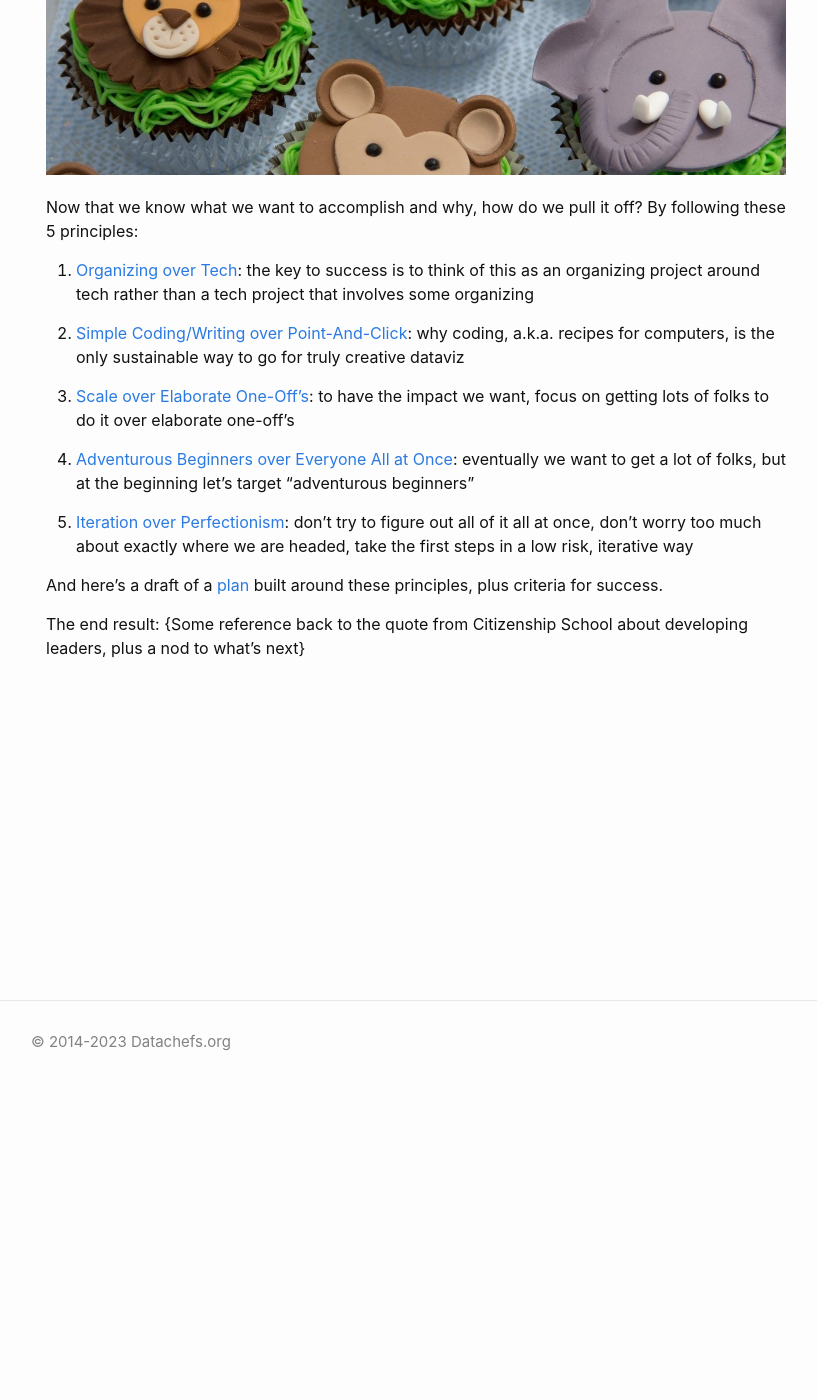
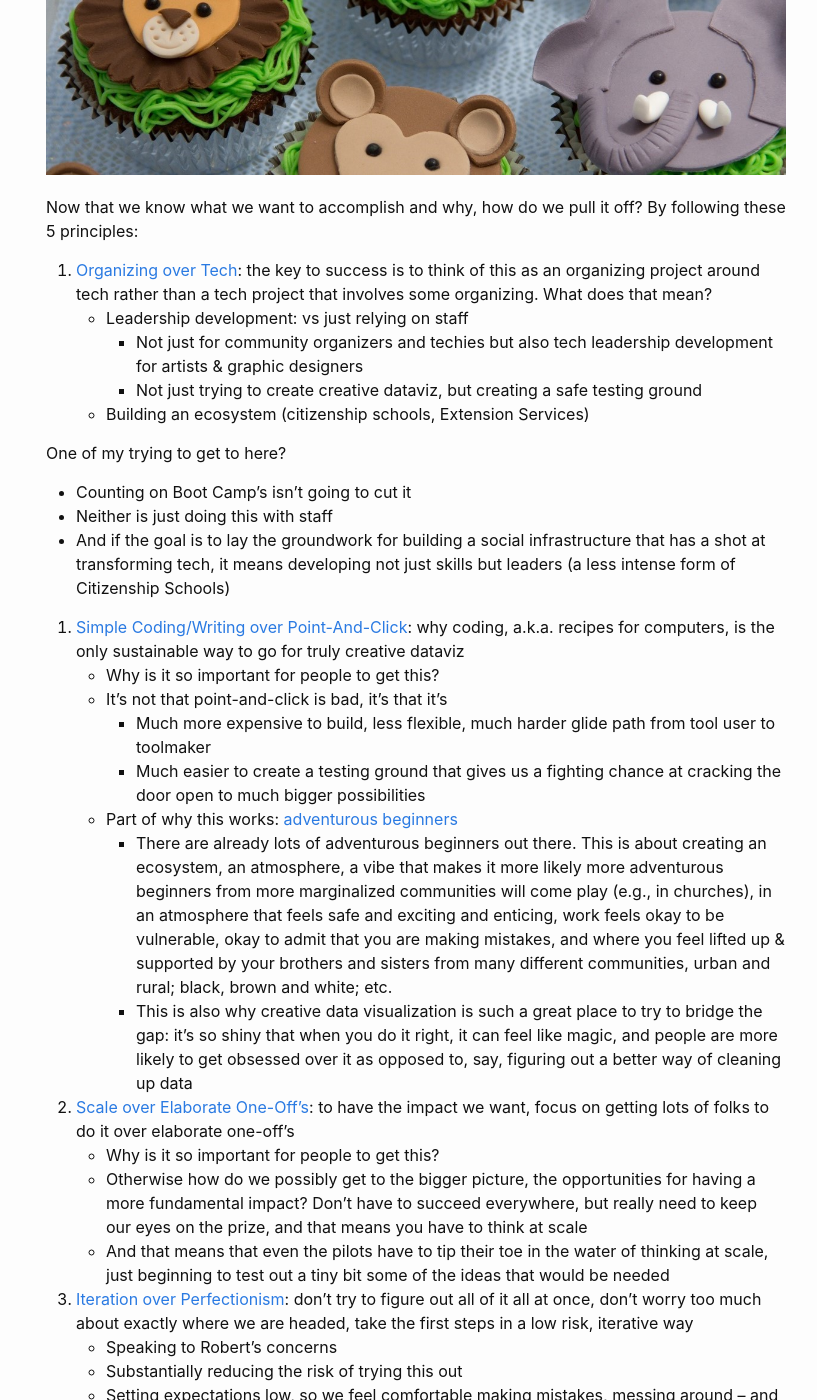
Before and after one commit to datachefs/cdv-notes, a Jekyll site: the page built from pages/how.md, in a window 1280 px wide and 1400 px high, scrolled down 317 px. Shown: the whole window, without its empty margins (224-1041 px from the left). Built offline with Jekyll 4.4.1, drawn with Linux system fonts in a browser that asks for light colours; some of the changed text lies outside the part shown.

Commit message:
Revamp how

```diff
--- a/pages/how.md
+++ b/pages/how.md
@@ -7,17 +7,37 @@ image: cupcakes-animals.jpg
 
 Now that we know what we want to accomplish and why, how do we pull it off? By following these 5 principles:
 
-1. [Organizing over Tech](/pages/how/organizing/organizing.html): the key to success is to think of this as an organizing project around tech rather than a tech project that involves some organizing
+1. [Organizing over Tech](/pages/how/organizing/organizing.html): the key to success is to think of this as an organizing project around tech rather than a tech project that involves some organizing. What does that mean?
+- Leadership development: vs just relying on staff
+  - Not just for community organizers and techies but also tech leadership development for artists & graphic designers
+  - Not just trying to create creative dataviz, but creating a safe testing ground
+- Building an ecosystem (citizenship schools, Extension Services)
+
+One of my trying to get to here?
+- Counting on Boot Camp's isn't going to cut it
+- Neither is just doing this with staff
+- And if the goal is to lay the groundwork for building a social infrastructure that has a shot at transforming tech, it means developing not just skills but leaders (a less intense form of Citizenship Schools)
+
 
 2. [Simple Coding/Writing over Point-And-Click](/pages/how/coding-writing/coding-writing.html):
 why coding, a.k.a. recipes for computers, is the only sustainable way to go for truly creative dataviz
+- Why is it so important for people to get this?
+- It's not that point-and-click is bad, it's that it's
+  - Much more expensive to build, less flexible, much harder glide path from tool user to toolmaker
+  - Much easier to create a testing ground that gives us a fighting chance at cracking the door open to much bigger possibilities
+- Part of why this works: [adventurous beginners](/pages/how/adventurous-beginners/adventurous-beginners.html)
+  - There are already lots of adventurous beginners out there. This is about creating an ecosystem, an atmosphere, a vibe that makes it more likely more adventurous beginners from more marginalized communities will come play (e.g., in churches), in an atmosphere that feels safe and exciting and enticing, work feels okay to be vulnerable, okay to admit that you are making mistakes, and where you feel lifted up & supported by your brothers and sisters from many different communities, urban and rural; black, brown and white; etc.
+  - This is also why creative data visualization is such a great place to try to bridge the gap: it's so shiny that when you do it right, it can feel like magic, and people are more likely to get obsessed over it as opposed to, say, figuring out a better way of cleaning up data
 
 3. [Scale over Elaborate One-Off's](/pages/how/scale/scale.html): to have the impact we want, focus on getting lots of folks to do it over elaborate one-off's
+- Why is it so important for people to get this?
+- Otherwise how do we possibly get to the bigger picture, the opportunities for having a more fundamental impact? Don't have to succeed everywhere, but really need to keep our eyes on the prize, and that means you have to think at scale
+- And that means that even the pilots have to tip their toe in the water of thinking at scale, just beginning to test out a tiny bit some of the ideas that would be needed
 
-4. [Adventurous Beginners over Everyone All at Once](/pages/how/adventurous-beginners/adventurous-beginners.html): eventually we want to get a lot of folks, but at the beginning let's target "adventurous beginners"
-
-5. [Iteration over Perfectionism](/pages/how/iteration/iteration.html): don't try to figure out all of it all at once, don't worry too much about exactly where we are headed, take the first steps in a low risk, iterative way
-
+4. [Iteration over Perfectionism](/pages/how/iteration/iteration.html): don't try to figure out all of it all at once, don't worry too much about exactly where we are headed, take the first steps in a low risk, iterative way
+- Speaking to Robert's concerns
+- Substantially reducing the risk of trying this out
+- Setting expectations low, so we feel comfortable making mistakes, messing around -- and working by a set of rules that makes it feel safe to be vulnerable, to mess around, to make mistakes
 
 And here's a draft of a [plan](./plan/) built around these principles, plus criteria for success.
 
```
Also changed, not shown: pages/how-old.md (added, +24 -0 lines).
